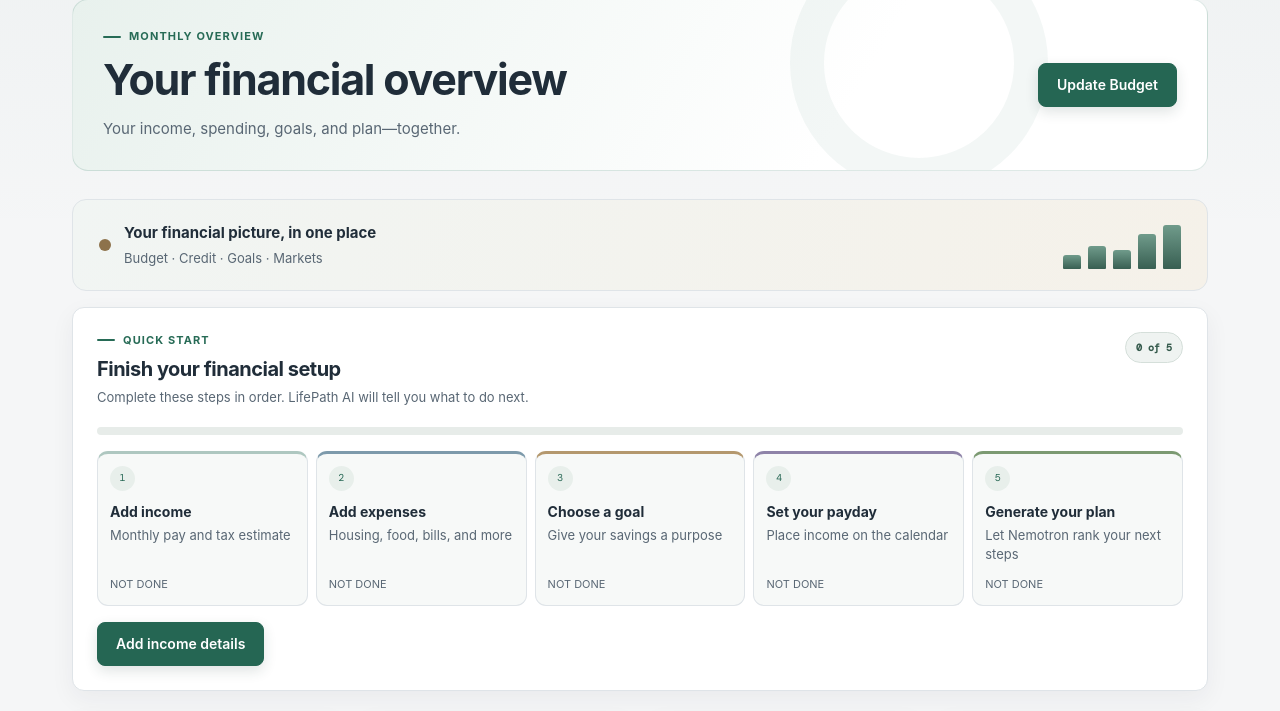
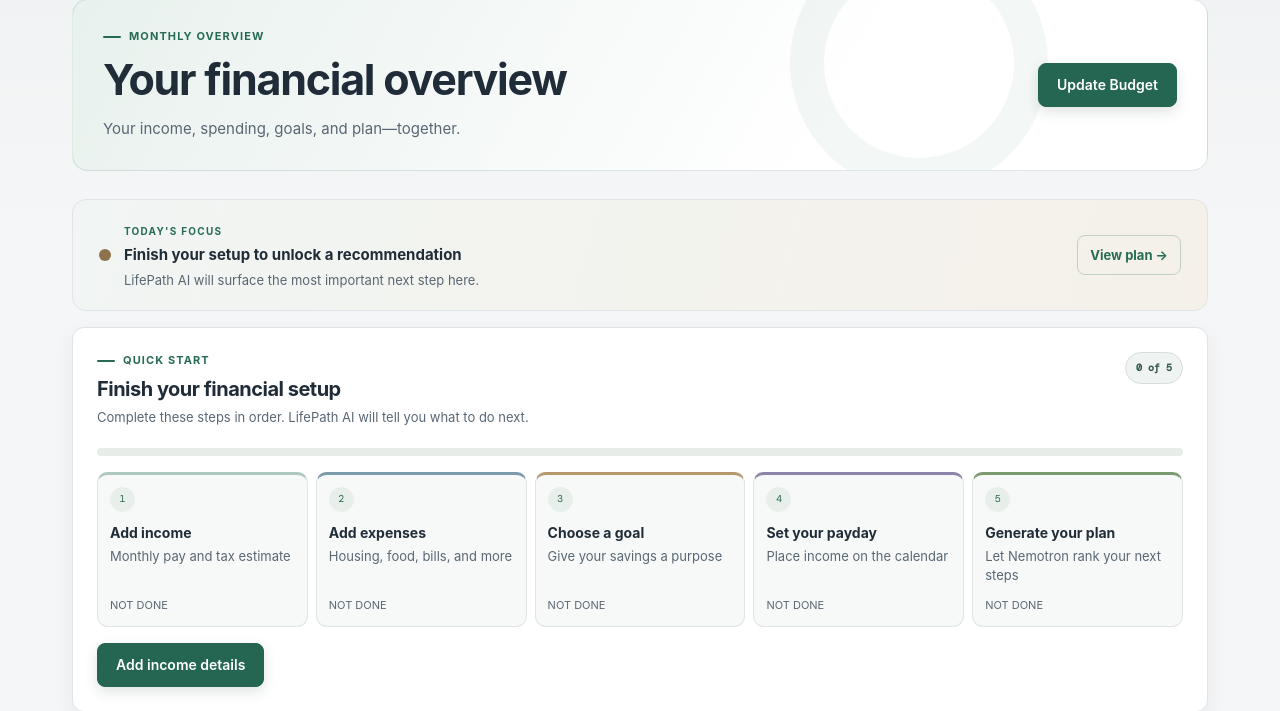
Before and after one commit to Rygar7/Table4, a FastAPI app: page / in a window 1280 px wide. Shown: the part 121-832 px from the top of the page. Run offline with FastAPI, Linux system fonts and the light colour scheme.

Commit message:
Tighten dashboard and AI plan hierarchy

```diff
--- a/static/professional.css
+++ b/static/professional.css
@@ -312,6 +312,9 @@ body[class*="theme-"] { background-image: linear-gradient(180deg, rgba(var(--pag
 .money-cards .card:nth-child(3), .calendar-stats .mini-dashboard-card:nth-child(3), .subscription-stats .mini-dashboard-card:nth-child(3) { border-top-color: #a56b4d; }
 .money-cards .card:nth-child(4), .calendar-stats .mini-dashboard-card:nth-child(4), .subscription-stats .mini-dashboard-card:nth-child(4) { border-top-color: #776895; }
 .visual-banner { display: flex; min-height: 92px; background: linear-gradient(105deg, #f1f5f3, #f5f1e9); border: 1px solid var(--line); border-radius: 14px; }
+.focus-kicker { margin-bottom: 4px; color: var(--page-accent) !important; font-size: 10px !important; font-weight: 700; letter-spacing: 1.25px; }
+.focus-link { flex: 0 0 auto; padding: 9px 12px; color: var(--page-accent); font-size: 13px; font-weight: 700; text-decoration: none; border: 1px solid rgba(var(--page-rgb), .25); border-radius: 8px; }
+.focus-link:hover { background: rgba(var(--page-rgb), .07); }
 .mini-bars { display: flex; height: 48px; }
 .mini-bars i { background: linear-gradient(180deg, #709b8b, #385f52); border-radius: 3px 3px 1px 1px; }
 .eyebrow-dot { box-shadow: none !important; color: #8d724b; background: #8d724b; }
@@ -320,9 +323,20 @@ body[class*="theme-"] { background-image: linear-gradient(180deg, rgba(var(--pag
 .setup-step:nth-child(3) { border-top-color: #b4986e; }
 .setup-step:nth-child(4) { border-top-color: #8e83a8; }
 .setup-step:nth-child(5) { border-top-color: #7c9a72; }
+.setup-guide.is-complete { display: grid; grid-template-columns: minmax(0, 1fr) auto; align-items: center; gap: 24px; padding: 22px 24px; border-left: 4px solid var(--green); }
+.setup-guide.is-complete .setup-guide-heading { margin: 0; }
+.setup-guide.is-complete .setup-count { color: var(--green); background: #e8f1ed; }
+.setup-guide.is-complete .setup-progress, .setup-guide.is-complete .setup-steps { display: none; }
+.setup-guide.is-complete .setup-next-action { margin: 0; }
 .ai-panel { background: linear-gradient(135deg, rgba(39, 107, 86, .065), #fff 48%); border-left: 4px solid #4b806e; }
 .coach-response-heading { padding-bottom: 14px; border-bottom: 1px solid var(--line); }
 #coach-summary { font-size: 16px; line-height: 1.7; }
+.coach-top-action { margin: 22px 0 16px; padding: 18px 20px; background: linear-gradient(120deg, #e7f1ec, #f7faf8); border: 1px solid #bfd3ca; border-left: 4px solid var(--green); border-radius: 11px; }
+.coach-top-action > span { display: block; margin-bottom: 6px; color: var(--green); font-size: 10px; font-weight: 750; letter-spacing: 1.15px; }
+.coach-top-action > strong { display: block; font-size: 17px; line-height: 1.4; }
+.coach-top-action details, #coach-priorities details { margin-top: 9px; }
+.coach-top-action summary, #coach-priorities summary { width: max-content; color: var(--green); font-size: 12px; font-weight: 650; cursor: pointer; }
+.coach-top-action details p, #coach-priorities details p { margin: 8px 0 0; color: var(--muted); font-size: 12px; line-height: 1.6; }
 #coach-priorities { gap: 12px; padding-left: 28px; }
 #coach-priorities li { padding: 15px 17px 15px 12px; background: #f7f9f8; border: 1px solid var(--line); border-radius: 10px; }
 #coach-priorities li::marker { color: var(--green); font-weight: 750; }
@@ -344,6 +358,8 @@ html[data-color-theme="dark"] .welcome::after { border-color: rgba(var(--page-rg
 html[data-color-theme="dark"] .visual-banner { background: linear-gradient(105deg, #1d2a27, #28251f); }
 html[data-color-theme="dark"] .ai-panel { background: linear-gradient(135deg, rgba(87, 145, 124, .12), #182128 48%); }
 html[data-color-theme="dark"] #coach-priorities li { background: #202a2f; }
+html[data-color-theme="dark"] .coach-top-action { background: linear-gradient(120deg, #20362f, #1c2825); border-color: #3f6658; }
+html[data-color-theme="dark"] .setup-guide.is-complete .setup-count { background: #20362f; }
 html[data-color-theme="dark"] .panel,
 html[data-color-theme="dark"] .card,
 html[data-color-theme="dark"] .idea-card,
@@ -356,4 +372,7 @@ html[data-color-theme="dark"] .chart-panel { box-shadow: 0 9px 25px rgba(0, 0, 0
   .welcome { min-height: 0; padding: 22px 20px; }
   .welcome::after { right: -90px; }
   .visual-banner { padding: 18px 20px; }
+  .visual-banner { align-items: flex-start; }
+  .focus-link { margin-top: 4px; }
+  .setup-guide.is-complete { grid-template-columns: 1fr; }
 }
--- a/templates/index.html
+++ b/templates/index.html
@@ -14,11 +14,9 @@
 <section class="visual-banner">
   <div class="visual-copy">
     <span class="eyebrow-dot cyan-dot"></span>
-    <div><strong>Your financial picture, in one place</strong><span>Budget · Credit · Goals · Markets</span></div>
+    <div><span class="focus-kicker">TODAY'S FOCUS</span><strong id="home-focus-title">Finish your setup to unlock a recommendation</strong><span id="home-focus-detail">LifePath AI will surface the most important next step here.</span></div>
   </div>
-  <div class="mini-bars" aria-label="Decorative financial growth chart">
-    <i style="height: 28%"></i><i style="height: 46%"></i><i style="height: 38%"></i><i style="height: 72%"></i><i style="height: 90%"></i>
-  </div>
+  <a id="home-focus-link" class="focus-link" href="/nemotron">View plan <span aria-hidden="true">→</span></a>
 </section>
 
 <section class="panel setup-guide" aria-labelledby="setup-title">
@@ -92,12 +90,22 @@
   const savedGoal = readSaved("lifepath_goal", null);
   const savedCalendar = readSaved("lifepath_calendar_v2", {});
   const savedSubscriptions = readSaved("lifepath_subscriptions_v1", []);
+  const savedPlanHistory = readSaved("lifepath_plan_history_v1", []);
   const gross = Number(savedMoney.income?.gross_income || 0);
   const taxRate = Number(savedMoney.income?.income_tax_rate || 0) + Number(savedMoney.income?.payroll_tax_rate || 0);
   const takeHome = gross * (1 - Math.min(taxRate, 95) / 100);
   const expenseTotal = (savedMoney.expenses || []).reduce((sum, item) => sum + Number(item.amount || 0), 0);
   const subscriptionTotal = savedSubscriptions.reduce((sum, item) => sum + subscriptionMonthly(item), 0);
   const totalSpending = expenseTotal + subscriptionTotal;
+
+  const latestPlan = Array.isArray(savedPlanHistory) ? savedPlanHistory[0] : null;
+  const topPriority = latestPlan?.data?.coach?.priorities?.[0];
+  if (topPriority?.title) {
+    document.getElementById("home-focus-title").textContent = topPriority.title;
+    document.getElementById("home-focus-detail").textContent = `Top recommendation from your latest ${latestPlan.data.analysis?.goal_name || "financial"} plan.`;
+    document.getElementById("home-ai-heading").textContent = `Latest plan for ${latestPlan.data.analysis?.goal_name || "your goal"}`;
+    document.getElementById("home-ai-summary").textContent = latestPlan.data.coach?.summary || "Your latest plan is ready to review.";
+  }
 
   document.getElementById("home-income").textContent = gross ? formatHomeMoney(takeHome) : "—";
   document.getElementById("home-expenses").textContent = totalSpending ? formatHomeMoney(totalSpending) : "—";
@@ -136,6 +144,12 @@
   const nextKey = stepOrder.find(step => !setupState[step]); const nextAction = document.getElementById("setup-next-action");
   const nextLabels = { income: ["Add income details", "/money"], expenses: ["Add monthly expenses", "/money"], goal: ["Choose your first goal", "/goals"], payday: ["Set your next payday", "/calendar"], plan: ["Generate your AI plan", "/nemotron"] };
   if (nextKey) { nextAction.textContent = nextLabels[nextKey][0]; nextAction.href = nextLabels[nextKey][1]; }
-  else { nextAction.textContent = "Setup complete — review your plan"; nextAction.href = "/nemotron"; document.getElementById("setup-message").textContent = "You are all set. Update any section whenever your situation changes."; }
+  else {
+    document.querySelector(".setup-guide").classList.add("is-complete");
+    document.getElementById("setup-title").textContent = "Your financial profile is ready";
+    document.getElementById("setup-count").textContent = "Ready";
+    nextAction.textContent = "Review your plan"; nextAction.href = "/nemotron";
+    document.getElementById("setup-message").textContent = "Income, expenses, goal, payday, and AI plan are connected.";
+  }
 </script>
 {% endblock %}
```
Also changed, not shown: templates/nemotron.html (+17 -4 lines).
